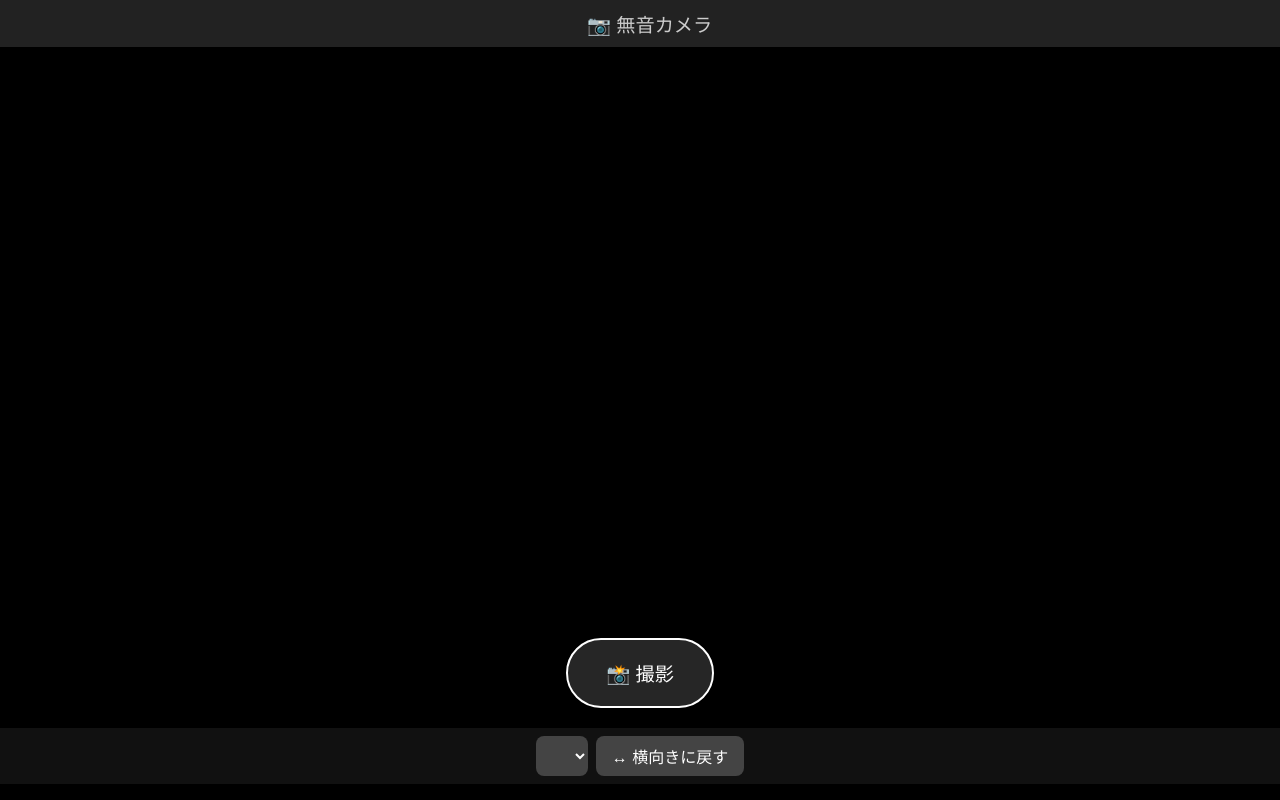
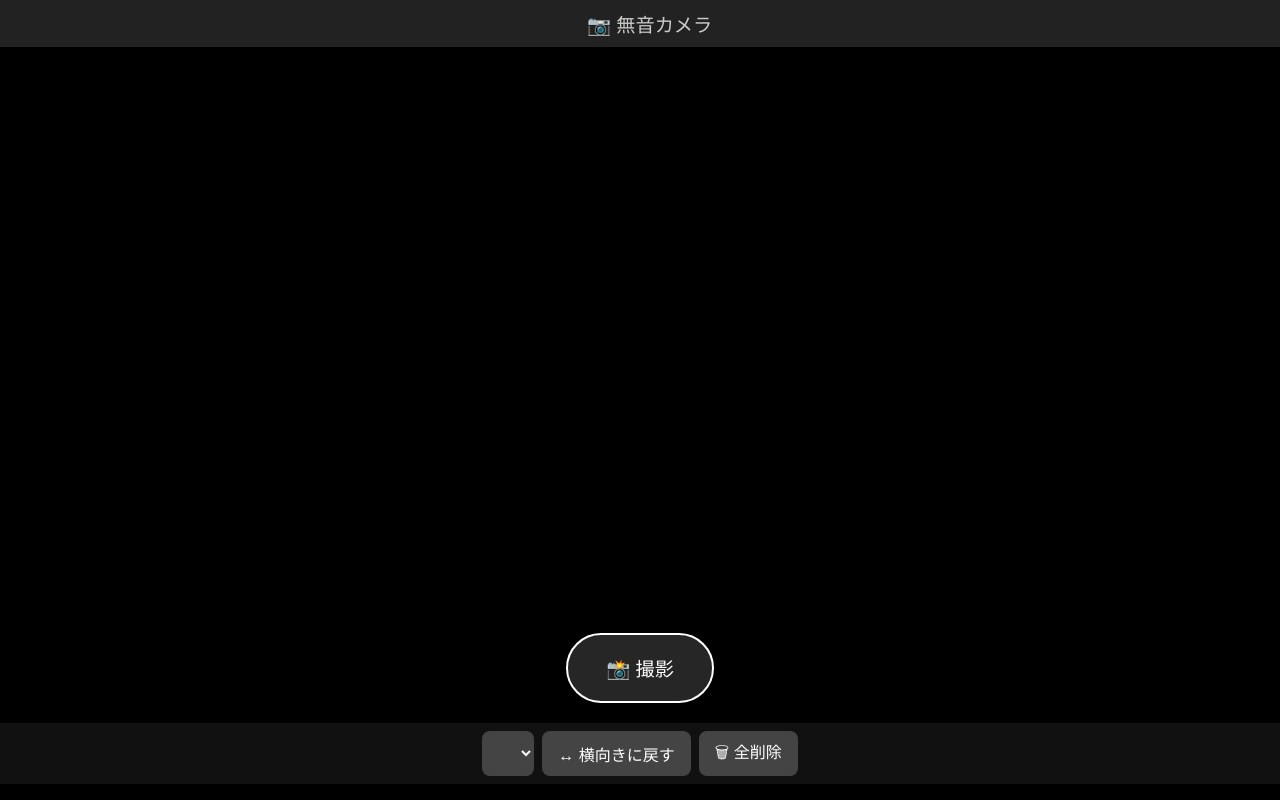
Before and after one commit to shishalove216/Silent-came, a plain HTML site: page index.html in a window 1280 px wide. Both pictures are taken after a click on the button "↕ 向き切替". Drawn offline with Linux system fonts and the light colour scheme.

Commit message:
index.html を更新

```diff
--- a/index.html
+++ b/index.html
@@ -3,7 +3,7 @@
 <head>
   <meta charset="UTF-8" />
   <meta name="viewport" content="width=device-width, initial-scale=1" />
-  <title>無音カメラ - 撮影ボタン内蔵</title>
+  <title>無音カメラ</title>
   <style>
     body {
       font-family: sans-serif;
@@ -15,7 +15,6 @@
       flex-direction: column;
       height: 100vh;
     }
-
     header {
       background-color: #222;
       width: 100%;
@@ -24,7 +23,6 @@
       font-size: 1.2em;
       color: #ccc;
     }
-
     .camera-container {
       position: relative;
       flex: 1;
@@ -33,13 +31,15 @@
       align-items: center;
       background: #000;
     }
-
     video {
       width: 100%;
       height: 100%;
       object-fit: cover;
+      transition: filter 0.3s;
     }
-
+    .dark-mode {
+      filter: brightness(1.5) contrast(1.4) saturate(1.2);
+    }
     #snap {
       position: absolute;
       bottom: 20px;
@@ -51,15 +51,14 @@
       border-radius: 50px;
       backdrop-filter: blur(4px);
     }
-
     .controls {
       display: flex;
+      flex-wrap: wrap;
       justify-content: center;
       padding: 0.5em;
       gap: 0.5em;
       background: #111;
     }
-
     button, select {
       padding: 0.5em 1em;
       font-size: 1em;
@@ -68,11 +67,9 @@
       background: #444;
       color: white;
     }
-
     button:hover, select:hover {
       background: #666;
     }
-
     #gallery {
       padding: 0.5em;
       display: flex;
@@ -81,7 +78,6 @@
       gap: 10px;
       background: #000;
     }
-
     .thumb {
       max-width: 100px;
       border: 1px solid #666;
@@ -98,14 +94,18 @@
   <div class="controls">
     <select id="cameraSelect"></select>
     <button id="toggleOrientation">↕ 向き切替</button>
+    <button id="clearGallery">🗑 全削除</button>
   </div>
   <canvas id="canvas" style="display:none;"></canvas>
+  <canvas id="brightnessCanvas" width="64" height="64" style="display:none;"></canvas>
   <div id="gallery"></div>
 
   <script>
     const video = document.getElementById("video");
     const canvas = document.getElementById("canvas");
     const ctx = canvas.getContext("2d");
+    const brightnessCanvas = document.getElementById("brightnessCanvas");
+    const brightnessCtx = brightnessCanvas.getContext("2d");
     const cameraSelect = document.getElementById("cameraSelect");
     const toggleOrientation = document.getElementById("toggleOrientation");
     const gallery = document.getElementById("gallery");
@@ -136,6 +136,27 @@
       });
     }
 
+    function analyzeBrightness() {
+      brightnessCtx.drawImage(video, 0, 0, 64, 64);
+      const frame = brightnessCtx.getImageData(0, 0, 64, 64);
+      let totalLuminance = 0;
+      for (let i = 0; i < frame.data.length; i += 4) {
+        const r = frame.data[i];
+        const g = frame.data[i + 1];
+        const b = frame.data[i + 2];
+        const luminance = 0.2126 * r + 0.7152 * g + 0.0722 * b;
+        totalLuminance += luminance;
+      }
+      const avg = totalLuminance / (64 * 64);
+      if (avg < 40) {
+        video.classList.add("dark-mode");
+      } else {
+        video.classList.remove("dark-mode");
+      }
+    }
+
+    setInterval(analyzeBrightness, 1500);
+
     navigator.mediaDevices.enumerateDevices().then(devices => {
       const videoDevices = devices.filter(device => device.kind === "videoinput");
       videoDevices.forEach((device, index) => {
@@ -158,7 +179,7 @@
 
     toggleOrientation.onclick = () => {
       isPortrait = !isPortrait;
-      toggleOrientation.textContent = isPortrait ? "↔ 横向きに戻す" : "↕ 縦向きにする";
+      toggleOrientation.textContent = isPortrait ? "↔ 横向きに戻す" : "↕ 向き切替";
     };
 
     document.getElementById("snap").onclick = () => {
@@ -186,6 +207,10 @@
         gallery.prepend(img);
       }, "image/jpeg", 1.0);
     };
+
+    document.getElementById("clearGallery").onclick = () => {
+      gallery.innerHTML = "";
+    };
   </script>
 </body>
 </html>
```
